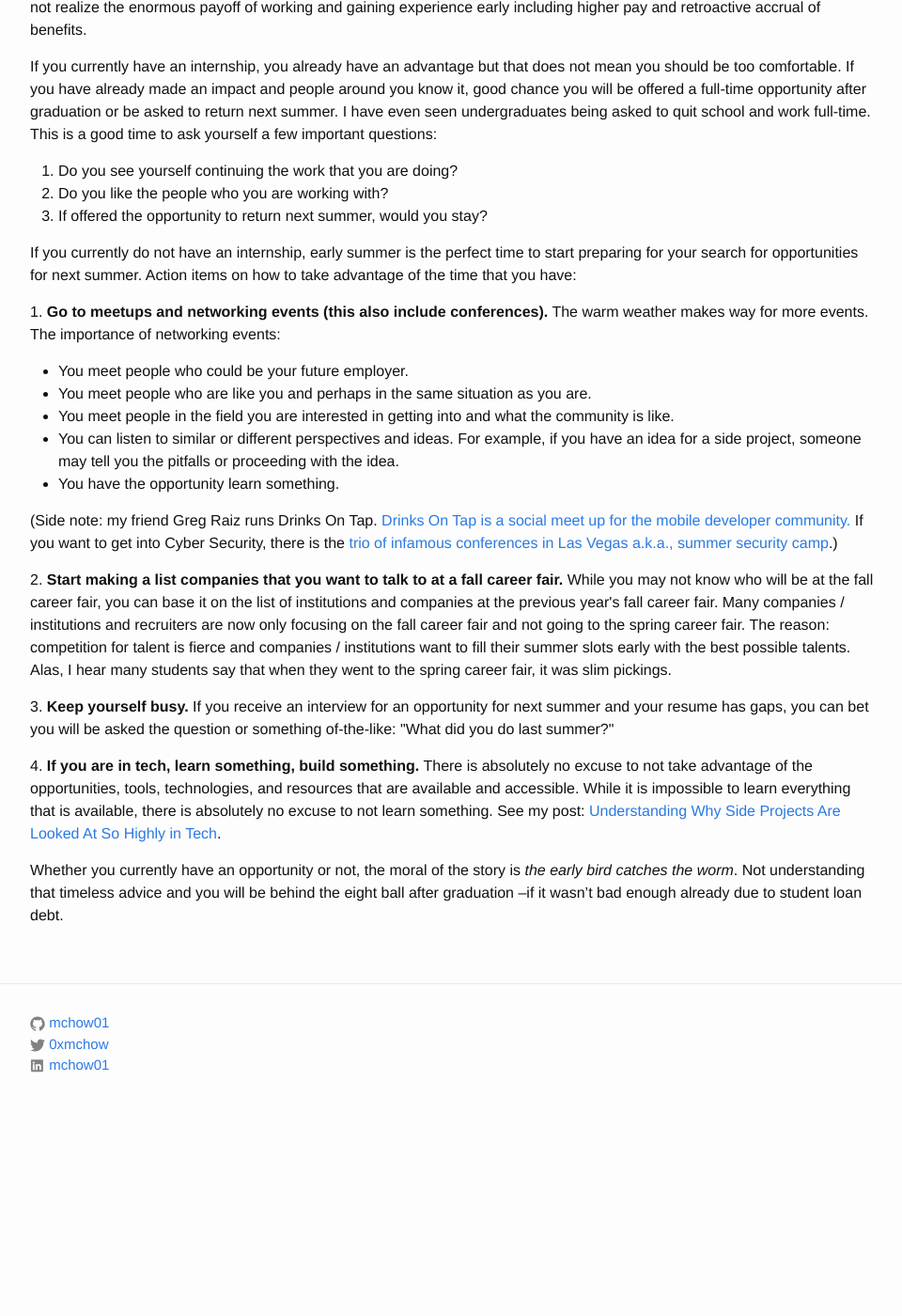
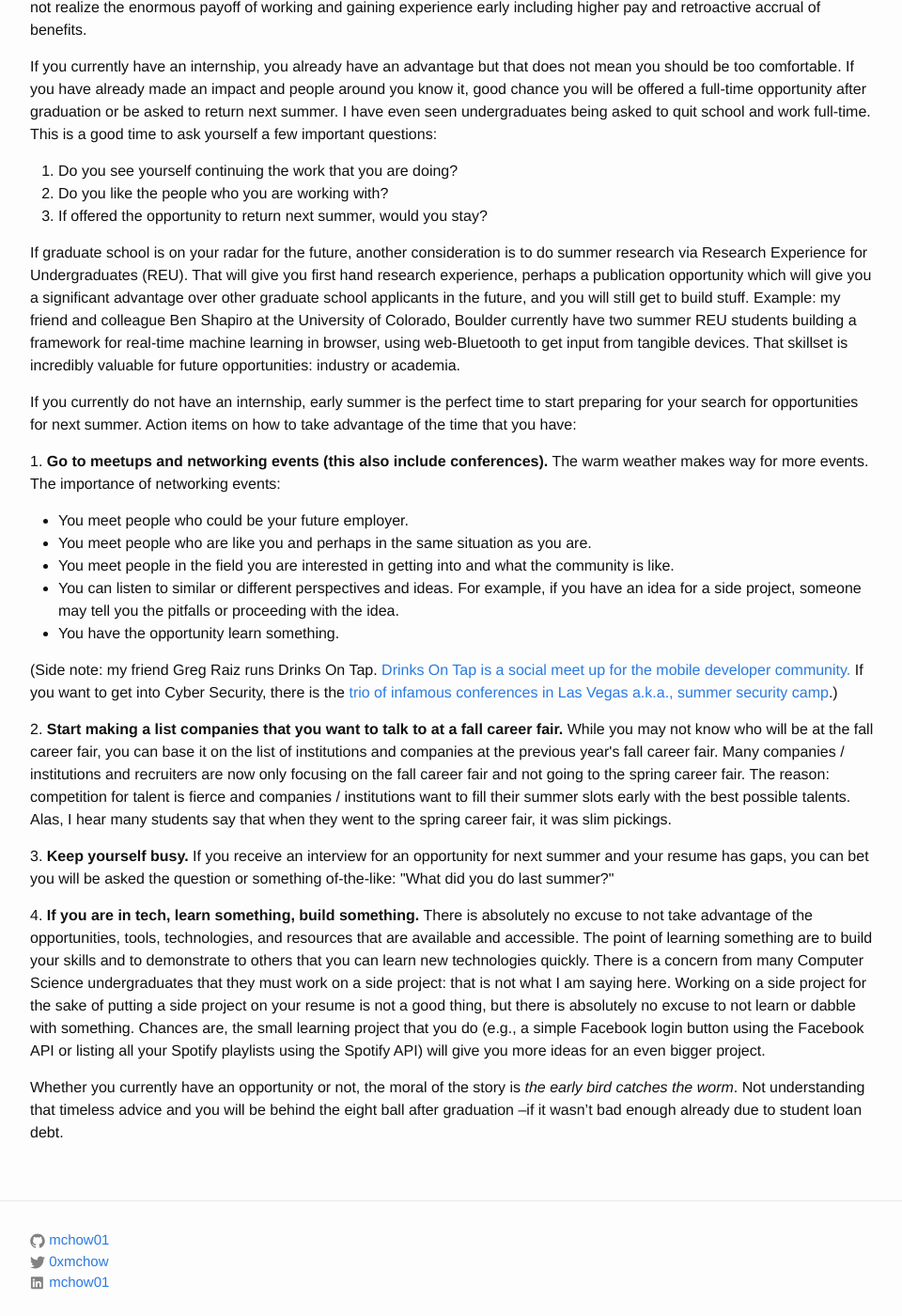
Before and after one commit to mchow01/mchow01.github.io, a Jekyll site: the page built from _posts/2017-06-21-prepare-for-next-summer.md, in a window 1280 px wide and 1400 px high, scrolled down 558 px. Shown: the whole window at 94% size, without its empty margins (158-1118 px from the left). Built offline with Jekyll 4.4.1, drawn with Linux system fonts in a browser that asks for light colours; before the commit the page ends 1763 px from its top, so only the background shows below that.

Commit message:
Modifications to post

```diff
--- a/_posts/2017-06-21-prepare-for-next-summer.md
+++ b/_posts/2017-06-21-prepare-for-next-summer.md
@@ -17,6 +17,8 @@
 2. Do you like the people who you are working with?
 3. If offered the opportunity to return next summer, would you stay?
 
+If graduate school is on your radar for the future, another consideration is to do summer research via Research Experience for Undergraduates (REU).  That will give you first hand research experience, perhaps a publication opportunity which will give you a significant advantage over other graduate school applicants in the future, and you will still get to build stuff.  Example: my friend and colleague Ben Shapiro at the University of Colorado, Boulder currently have two summer REU students building a framework for real-time machine learning in browser, using web-Bluetooth to get input from tangible devices.  That skillset is incredibly valuable for future opportunities: industry or academia.
+
 If you currently do not have an internship, early summer is the perfect time to start preparing for your search for opportunities for next summer.  Action items on how to take advantage of the time that you have:
 
 <p>1. <strong>Go to meetups and networking events (this also include conferences).</strong>  The warm weather makes way for more events.  The importance of networking events:</p>
@@ -33,6 +35,6 @@
 
 <p>3. <strong>Keep yourself busy.</strong>  If you receive an interview for an opportunity for next summer and your resume has gaps, you can bet you will be asked the question or something of-the-like: "What did you do last summer?"</p>
 
-<p>4. <strong>If you are in tech, learn something, build something.</strong> There is absolutely no excuse to not take advantage of the opportunities, tools, technologies, and resources that are available and accessible. While it is impossible to learn everything that is available, there is absolutely no excuse to not learn something.  See my post: <a href="/tech/career/education/2017/01/16/the-importance-of-side-projects.html">Understanding Why Side Projects Are Looked At So Highly in Tech</a>.</p>
+<p>4. <strong>If you are in tech, learn something, build something.</strong> There is absolutely no excuse to not take advantage of the opportunities, tools, technologies, and resources that are available and accessible. The point of learning something are to build your skills and to demonstrate to others that you can learn new technologies quickly. There is a concern from many Computer Science undergraduates that they must work on a side project: that is not what I am saying here.  Working on a side project for the sake of putting a side project on your resume is not a good thing, but there is absolutely no excuse to not learn or dabble with something.  Chances are, the small learning project that you do (e.g., a simple Facebook login button using the Facebook API or listing all your Spotify playlists using the Spotify API) will give you more ideas for an even bigger project.</p>
 
 Whether you currently have an opportunity or not, the moral of the story is *the early bird catches the worm*.  Not understanding that timeless advice and you will be behind the eight ball after graduation --if it wasn't bad enough already due to student loan debt.
```
Also changed, not shown: 2 other files.
